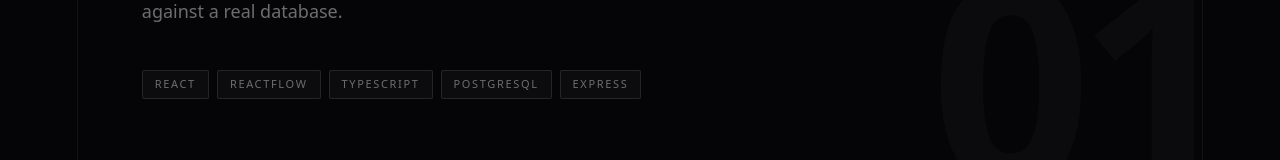
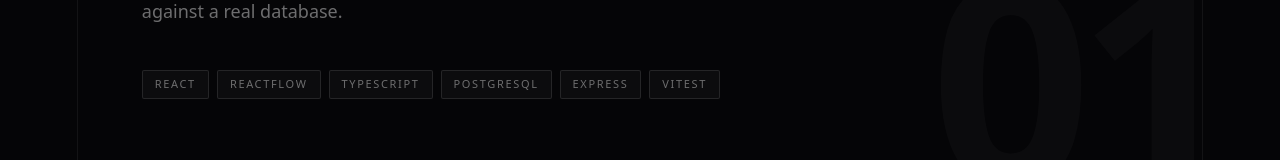
Before and after one commit to pujxn/portfolio, a React app: page / in a window 1280 px wide. Shown: the part 1534-1694 px from the top of the page. Built offline with nearby package versions, Linux system fonts and the light colour scheme; the HTML template or start-up script is replaced by a standard one.

Commit message:
Add Vitest to FlowQuery tech stack

```diff
--- a/src/components/Projects.tsx
+++ b/src/components/Projects.tsx
@@ -12,7 +12,7 @@ const PROJECTS = [
     name: 'FLOWQUERY',
     description:
       'A visual, node-based query builder that compiles to SQL and runs against a real database.',
-    tags: ['React', 'ReactFlow', 'TypeScript', 'PostgreSQL', 'Express'],
+    tags: ['React', 'ReactFlow', 'TypeScript', 'PostgreSQL', 'Express', 'Vitest'],
     github: 'https://github.com/pujxn/flowquery',
     live: 'https://flowquery.vercel.app',
   },
```
